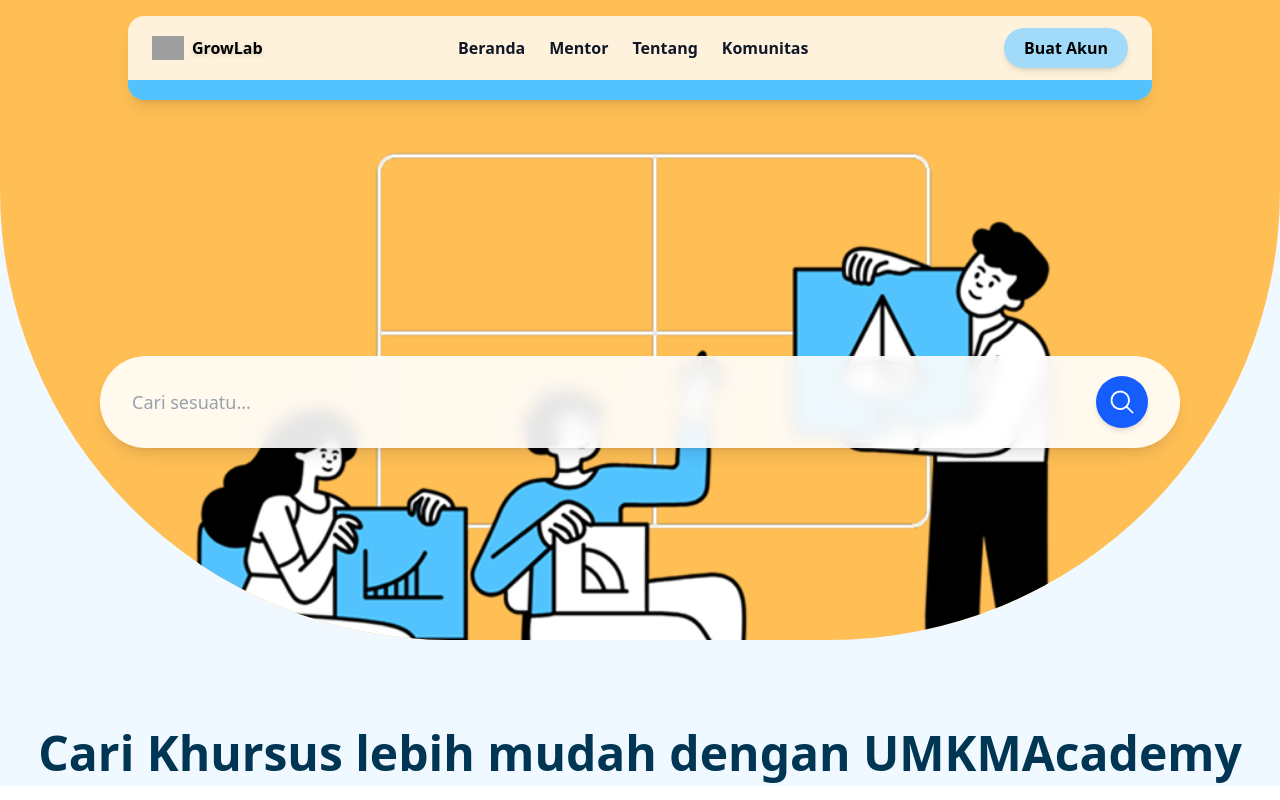
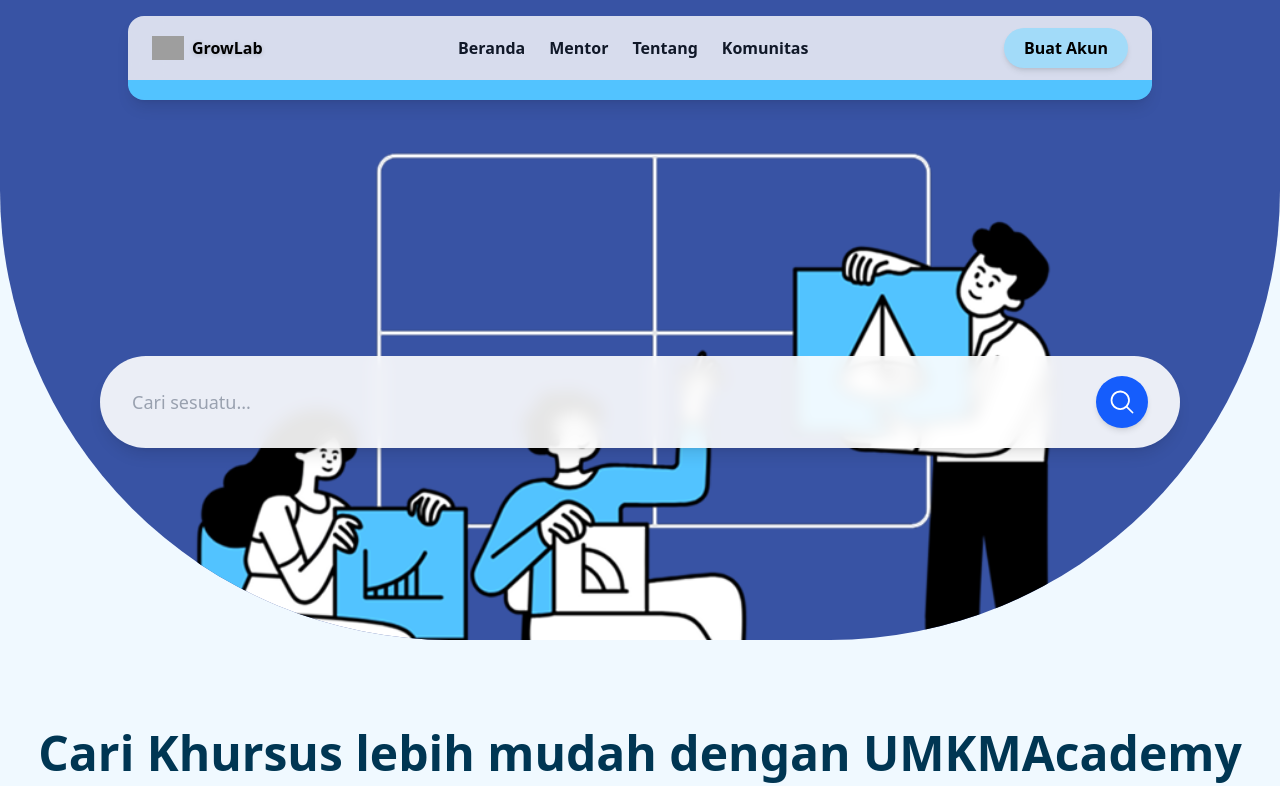
Before and after one commit to reynaldo0/Edunara, a Next.js app: page /pemilik in a window 1280 px wide. Built offline with nearby package versions, Linux system fonts and the light colour scheme; grey boxes are pictures that could not be loaded.

Commit message:
upd : color

```diff
--- a/app/pemilik/pelatihan/hero.tsx
+++ b/app/pemilik/pelatihan/hero.tsx
@@ -6,7 +6,7 @@ export default function Hero() {
   return (
     <main>
       {/* Bagian Hero */}
-      <div className="bg-[#FFBF55] rounded-b-[450px] relative flex flex-col items-center overflow-hidden">
+      <div className="bg-[#3853A4] rounded-b-[450px] relative flex flex-col items-center overflow-hidden">
         {/* Background Hero */}
         <div
           className="relative flex flex-col items-center justify-center w-full
```
